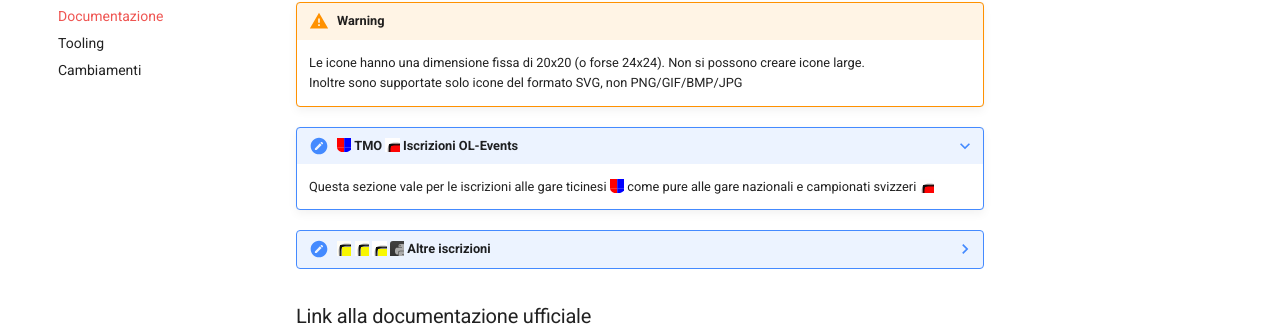
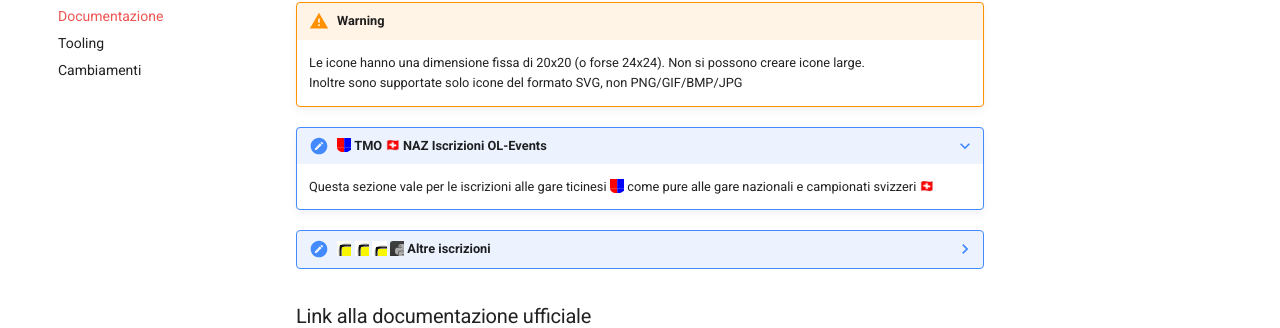
Before and after one commit to asti-co/doc, an MkDocs documentation site: the page built from docs/about/documentazione.md, in a window 1280 px wide and 900 px high, scrolled down 2444 px. Shown: the part 317-645 px from the top of the window. Built offline with MkDocs 1.6.1 and Material for MkDocs 9.7.7, drawn with Linux system fonts in a browser that asks for light colours; emoji names are drawn with the system emoji font; comment, search, counter and statistics services are not loaded.

Commit message:
added ch.svg

```diff
--- a/docs/about/documentazione.md
+++ b/docs/about/documentazione.md
@@ -100,9 +100,9 @@ Ad esempio, !\[Logo ASTi](inc/asti_small.gif) mostra il logo ASTi.
     Le icone hanno una dimensione fissa di 20x20 (o forse 24x24). Non si possono creare icone large.
     Inoltre sono supportate solo icone del formato SVG, non PNG/GIF/BMP/JPG
 
-???+ Note ":ti: TMO :naz: Iscrizioni OL-Events"
+???+ Note ":ti: TMO :ch: NAZ Iscrizioni OL-Events"
     Questa sezione vale per le iscrizioni alle gare ticinesi :ti: come pure
-    alle gare nazionali e campionati svizzeri :naz:
+    alle gare nazionali e campionati svizzeri :ch:
 
 ??? Note ":sprintCup: :scoolCup: :altro: :python: Altre iscrizioni"
     Questa sezione vale per le iscrizioni alle gare della Sprint Cup :sprintcup: e della sCOOL Cup :scoolCup:
```
Also changed, not shown: overrides/.icons/ch.svg (added).
